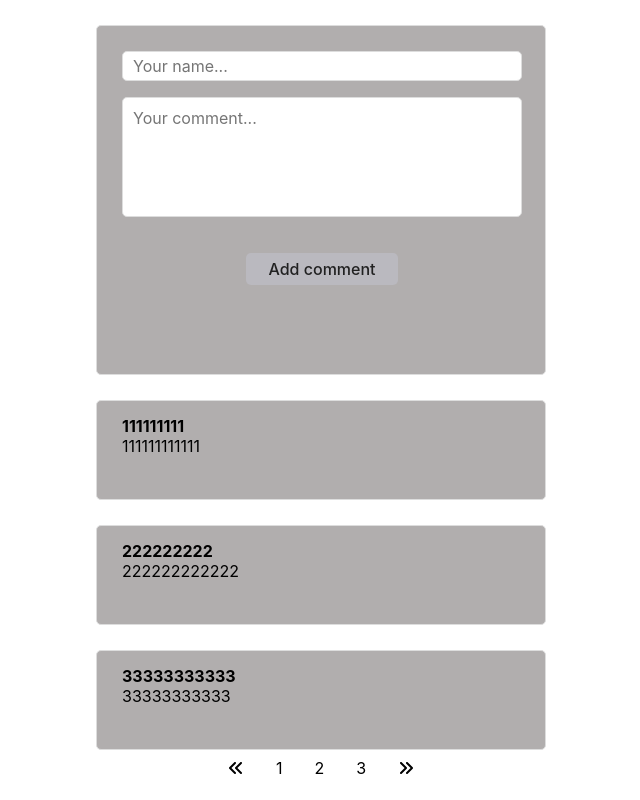
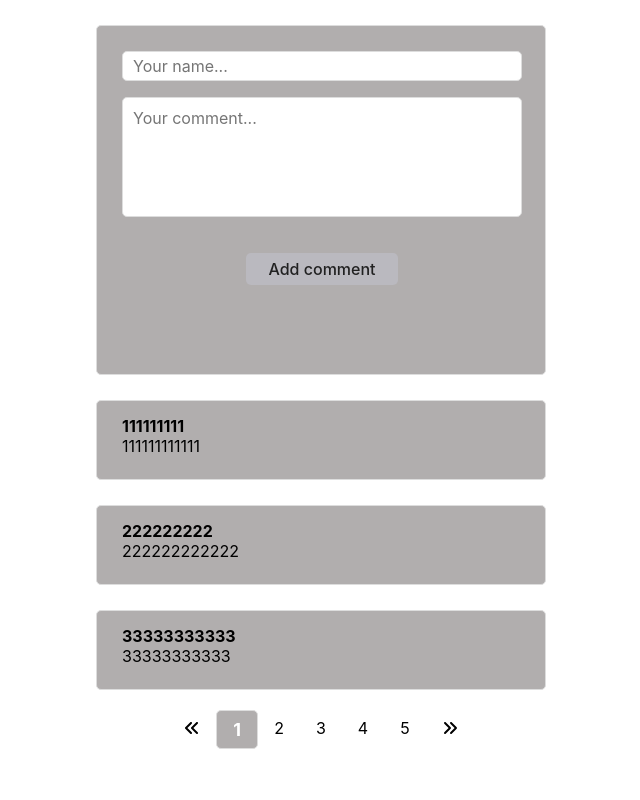
Before and after one commit to NovichenkoYura/comments-form, a React (Create React App) app: page / in a window 1280 px wide. Shown: the whole page, without its empty margins (319-959 px from the left). Built offline with nearby package versions, Linux system fonts and the light colour scheme; data requests are answered from the project's data file.

Commit message:
paginate

```diff
--- a/server/db.json
+++ b/server/db.json
@@ -34,6 +34,41 @@
       "id": "f6e6570d-0687-4d2c-839f-25bf1755581f",
       "name": "7777777777777",
       "text": "7777777777777"
+    },
+    {
+      "id": "11b1f6df-8200-4568-bf69-894199d47ba0",
+      "name": "pppppppppp",
+      "text": "pppppppppppppppppppppppp"
+    },
+    {
+      "id": "b048c359-42cb-4738-a10a-072bebca14d6",
+      "name": "gggggggggg",
+      "text": "ggggggggggggggggggggg"
+    },
+    {
+      "id": "7f77bc00-e4f4-4a8e-87f9-1258dfe83ee5",
+      "name": "7777777777777777777",
+      "text": "7777777777777777777"
+    },
+    {
+      "id": "0675c3e8-cd84-4369-94a9-ce4dcc004820",
+      "name": "8888888888888",
+      "text": "8888888888888888888"
+    },
+    {
+      "id": "ad2c0623-16c4-4339-924b-3da2c28121c1",
+      "name": "9999999999",
+      "text": "99999999999999999999"
+    },
+    {
+      "id": "c884f561-6a9e-42e2-82a5-80e416687000",
+      "name": "6666666666",
+      "text": "66666666666666666"
+    },
+    {
+      "id": "5afaf77d-f6f9-44af-9295-d9df47fccd46",
+      "name": "555",
+      "text": "555555"
     }
   ]
 }
--- a/src/App.css
+++ b/src/App.css
@@ -108,7 +108,7 @@ button:focus {
   border: 1px solid #ddd;
   border-radius: 5px;
   width: 450px;
-  height: 100px;
+  height: 80px;
   padding: 15px 25px 15px 25px;
   background-color: rgb(177, 174, 174);
   margin: 25px auto 0 auto;
@@ -122,6 +122,11 @@ button:focus {
 }
 
 /*pagination*/
+
+.pagination__section{
+  margin-top: 20px;
+  margin-bottom: 20px;
+}
 
 .pagination{
   display: flex;
@@ -144,8 +149,21 @@ ul.pagination li a {
 }
 
 ul.pagination li a.active {
-  background-color: #4CAF50;
+  background-color: rgb(177, 174, 174);
   color: white;
+  border: 1px solid #ddd;
+  border-radius: 5px;
+  font-size: 18px;
+  font-weight: 700;
 }
 
 ul.pagination li a:hover:not(.active) {background-color: #ddd;}
+
+.preloader {
+  height: 200px;
+  width: 200px;
+  position: absolute;
+  right: 0;
+  top: 0;
+  z-index: 0;
+}
--- a/src/commentForm.tsx
+++ b/src/commentForm.tsx
@@ -6,6 +6,7 @@ import { v4 as uuidv4 } from 'uuid';
 
 import { addCommentsThunk } from './store/commentSlice';
 import { useAppDispatch, useAppSelector } from './app/hooks';
+import preloader from './img/preloader.gif';
 
 interface formProps {
   id?: string;
@@ -16,6 +17,7 @@ interface formProps {
 export const CommentsForm: React.FC<formProps> = () => {
   const dispatch = useAppDispatch();
   const projectId: string = uuidv4();
+  const { isFetching } = useAppSelector((state) => state.comments);
 
   const validationSchema = useMemo(() => {
     return Yup.object({
@@ -39,6 +41,7 @@ export const CommentsForm: React.FC<formProps> = () => {
   return (
     <form onSubmit={formik.handleSubmit} className="commentsForm__container">
       <div className="formik-form">
+        {isFetching ? <img src={preloader} className="preloader" alt="loading" /> : null}
         <input
           id="name"
           name="name"
--- a/src/index.tsx
+++ b/src/index.tsx
@@ -2,7 +2,7 @@
 import React from 'react';
 import ReactDOM from 'react-dom/client';
 import './index.css';
-import {App} from './App';
+import { App } from './App';
 import reportWebVitals from './reportWebVitals';
 import { Provider } from 'react-redux';
 import store from './store/index';
--- a/src/pagination.tsx
+++ b/src/pagination.tsx
@@ -6,7 +6,7 @@ import { FontAwesomeIcon } from '@fortawesome/react-fontawesome';
 import { faAnglesLeft, faAnglesRight } from '@fortawesome/free-solid-svg-icons';
 
 export interface paginationProps {
-  currentpage?: number;
+  currentPage?: number;
   perPage?: number;
   totalQtyComments?: number;
 }
@@ -28,7 +28,7 @@ export const Pagination: React.FC<paginationProps> = () => {
   const paginateIncriment = (currentPage: number) => dispatch(setCurrentPage(currentPage + 1));
 
   return (
-    <div>
+    <div className="pagination__section">
       <ul className="pagination">
         <li className="page__item">
           <a href="!#" className="page__link" onClick={() => paginateDecriment(currentPage)}>
@@ -37,10 +37,19 @@ export const Pagination: React.FC<paginationProps> = () => {
         </li>
         {pageNumbers.map((number) => (
           <li className="page__item" key={number}>
-            <a href="!#" className="page__link" onClick={() => paginate(number)}>
+            {/* <a href="!#" className="page__link " onClick={() => paginate(number)}>
+              {number}
+            </a> */}
+            <a
+              href="!#"
+              className={`page__link ${currentPage === number && 'active'}`}
+              onClick={() => paginate(number)}
+            >
               {number}
             </a>
           </li>
+          // className={`app-sidebar-note ${note.id === activeNote && "active"}`}
+          // {isFetching? <img src={preloader} className="preloader"/> : null}
         ))}
         <li className="page__item">
           <a href="!#" className="page__link" onClick={() => paginateIncriment(currentPage)}>
```
Also changed, not shown: src/img/preloader.gif (added).
